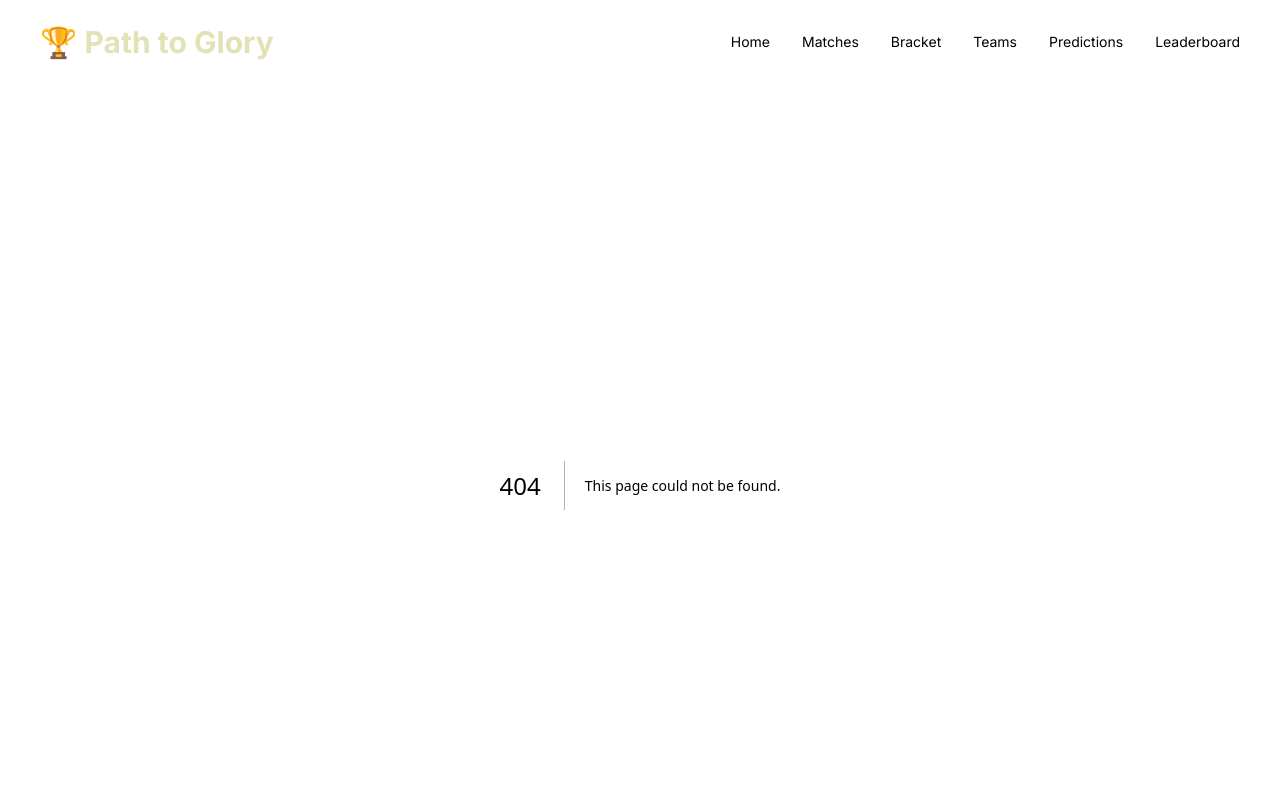
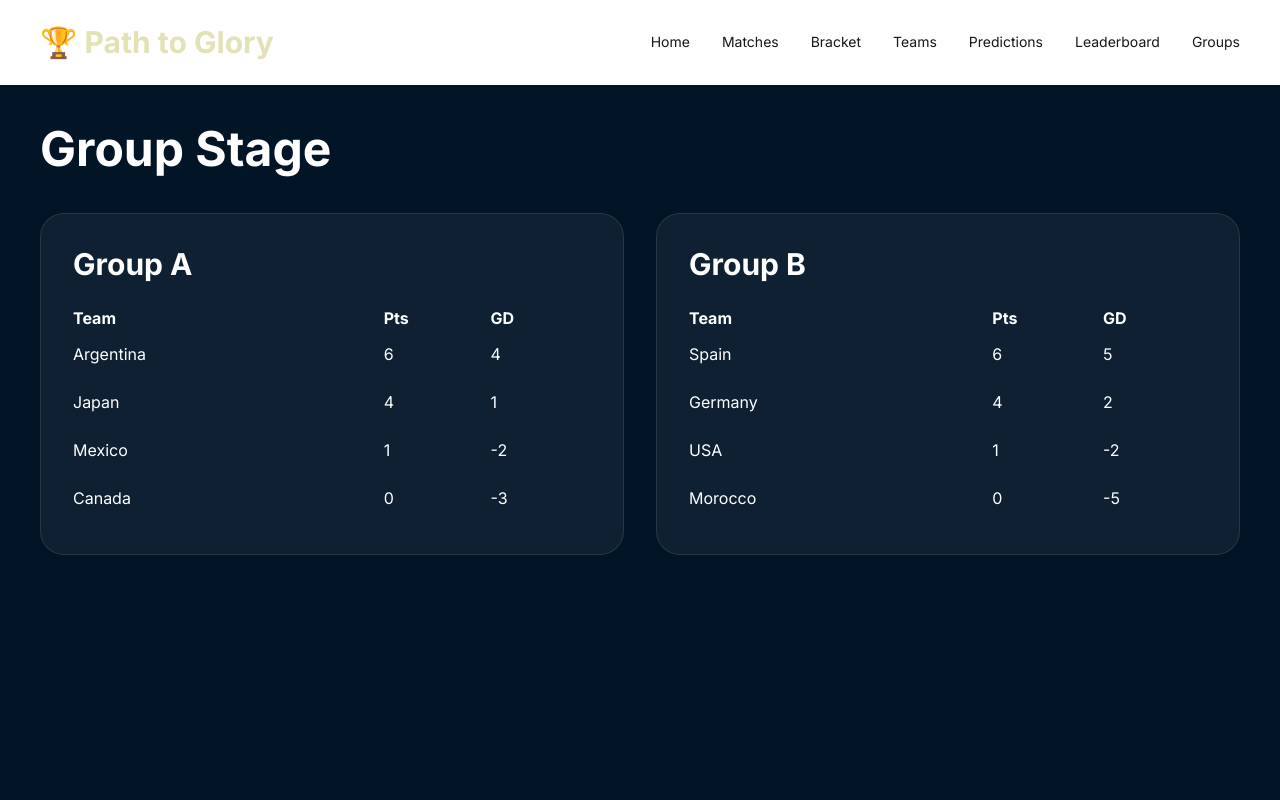
Before and after one commit to saviour159/path-to-glory, a Next.js app: page /groups in a window 1280 px wide. Before the commit this address had no page. Shown: the top 800 px of the page. Built offline with nearby package versions, Linux system fonts and the light colour scheme.

Commit message:
Phase 8 - Group Stage

```diff
--- /dev/null
+++ b/app/groups/page.tsx
@@ -0,0 +1,41 @@
+import { groups } from "@/data/groups";
+
+export default function GroupsPage() {
+  return (
+    <main className="min-h-screen bg-[#021526] text-white p-10">
+      <h1 className="text-5xl font-bold mb-10">Group Stage</h1>
+
+      <div className="grid lg:grid-cols-2 gap-8">
+        {groups.map((group) => (
+          <div
+            key={group.name}
+            className="rounded-3xl border border-white/10 bg-white/5 p-8">
+            <h2 className="text-3xl font-bold mb-6">{group.name}</h2>
+
+            <table className="w-full">
+              <thead>
+                <tr className="text-left">
+                  <th>Team</th>
+                  <th>Pts</th>
+                  <th>GD</th>
+                </tr>
+              </thead>
+
+              <tbody>
+                {group.teams.map((team) => (
+                  <tr key={team.name}>
+                    <td className="py-3">{team.name}</td>
+
+                    <td>{team.pts}</td>
+
+                    <td>{team.gd}</td>
+                  </tr>
+                ))}
+              </tbody>
+            </table>
+          </div>
+        ))}
+      </div>
+    </main>
+  );
+}
--- a/components/layout/Navbar.tsx
+++ b/components/layout/Navbar.tsx
@@ -33,6 +33,10 @@ export default function Navbar() {
         <Link href="/leaderboard" className="hover:text-cyan-400 transition">
           Leaderboard
         </Link>
+
+        <Link href="/groups" className="hover:text-cyan-400 transition">
+          Groups
+        </Link>
       </div>
     </nav>
   );
--- /dev/null
+++ b/data/groups.ts
@@ -0,0 +1,20 @@
+export const groups = [
+  {
+    name: "Group A",
+    teams: [
+      { name: "Argentina", pts: 6, gd: 4 },
+      { name: "Japan", pts: 4, gd: 1 },
+      { name: "Mexico", pts: 1, gd: -2 },
+      { name: "Canada", pts: 0, gd: -3 },
+    ],
+  },
+  {
+    name: "Group B",
+    teams: [
+      { name: "Spain", pts: 6, gd: 5 },
+      { name: "Germany", pts: 4, gd: 2 },
+      { name: "USA", pts: 1, gd: -2 },
+      { name: "Morocco", pts: 0, gd: -5 },
+    ],
+  },
+];
```
